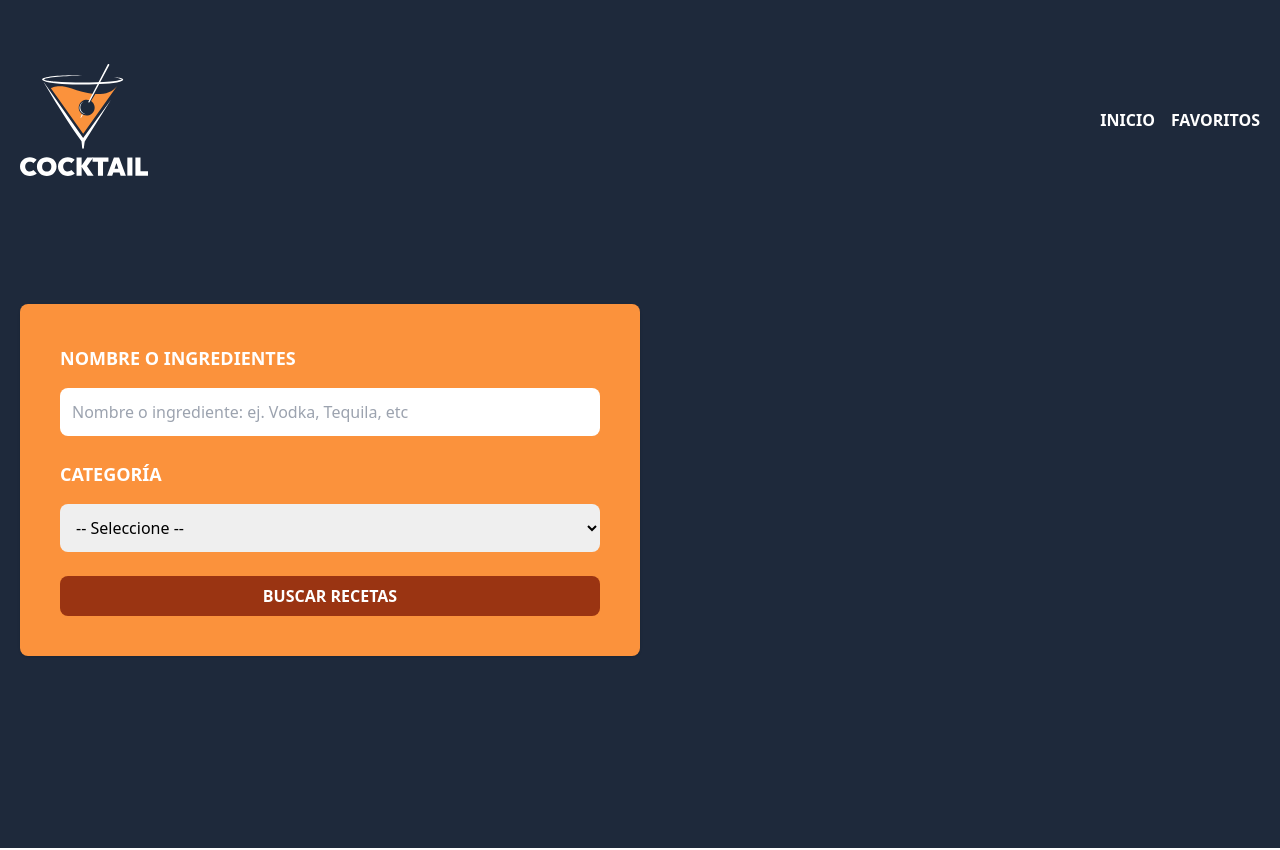
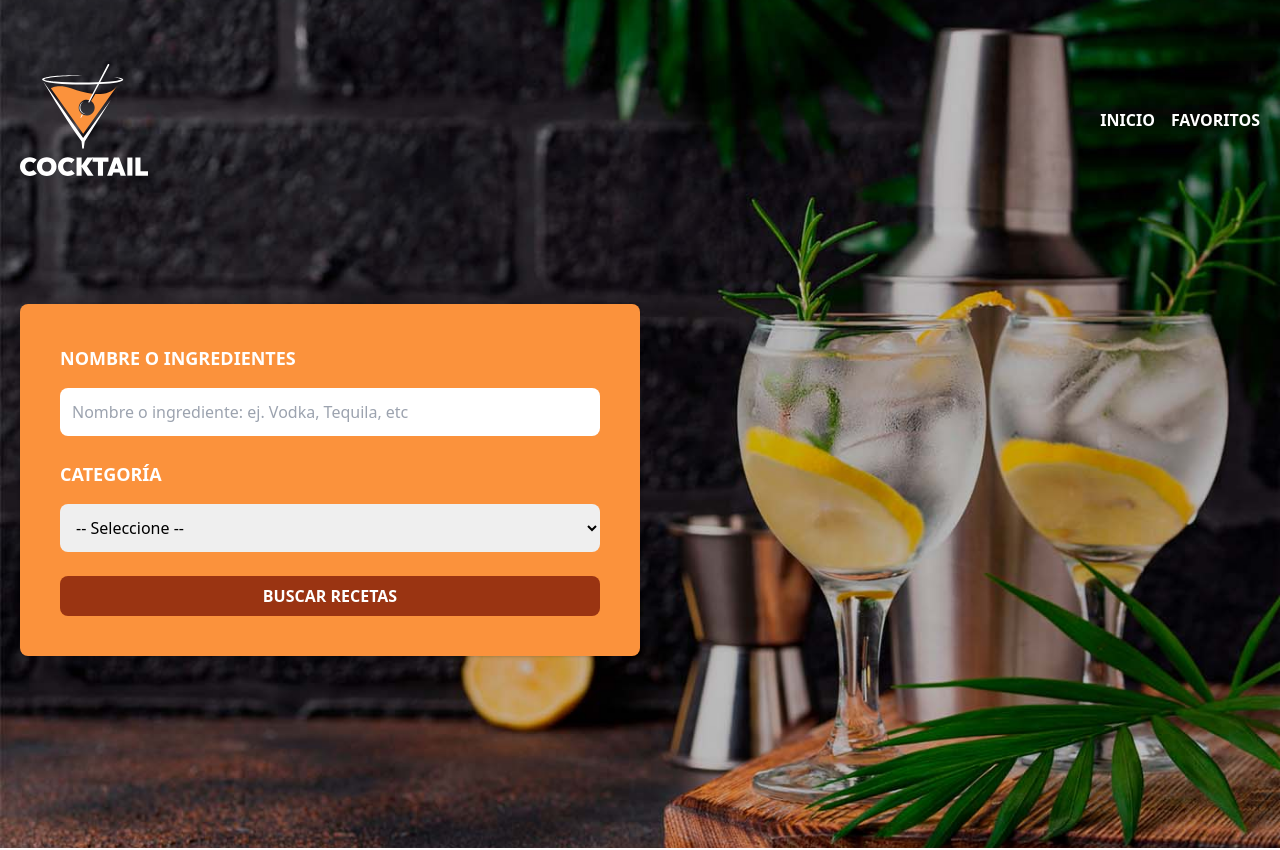
Before and after one commit to danielherrodri/bebidas-vue, a Vue app: page / in a window 1280 px wide. Shown: the top 850 px of the page. Built offline with nearby package versions, Linux system fonts and the light colour scheme.

Commit message:
Vídeo 227 - Detectando la página de Inicio

```diff
--- a/src/components/Header.vue
+++ b/src/components/Header.vue
@@ -1,8 +1,11 @@
 <script setup>
-import { RouterLink } from 'vue-router';
+import { computed } from 'vue';
+import { RouterLink, useRoute } from 'vue-router';
+const route = useRoute();
+const paginaInicio = computed(() => route.name === 'inicio')
 </script>
 <template>
-    <header class="bg-slate-800">
+    <header class="bg-slate-800" :class="{ header: paginaInicio }">
         <div class="mx-auto container px-5 py-16">
             <div class="flex justify-between items-center">
                 <div>
@@ -11,15 +14,18 @@
                     </RouterLink>
                 </div>
                 <nav class="flex gap-4">
-                    <RouterLink :to="{ name: 'inicio' }" class="text-white uppercase font-bold" active-class="text-orange-500">
+                    <RouterLink :to="{ name: 'inicio' }" class="text-white uppercase font-bold"
+                        active-class="text-orange-500">
                         Inicio
                     </RouterLink>
-                    <RouterLink :to="{ name: 'favoritos' }" class="text-white uppercase font-bold" active-class="text-orange-500">
+                    <RouterLink :to="{ name: 'favoritos' }" class="text-white uppercase font-bold"
+                        active-class="text-orange-500">
                         Favoritos
                     </RouterLink>
                 </nav>
             </div>
-            <form class="md:w-1/2 2xl:w-1/3 bg-orange-400 my-32 p-10 rounded-lg shadow space-y-6" action="">
+            <form v-if="paginaInicio" class="md:w-1/2 2xl:w-1/3 bg-orange-400 my-32 p-10 rounded-lg shadow space-y-6"
+                action="">
                 <div class="space-y-4">
                     <label class="block text-white uppercase font-extrabold text-lg" for="ingrediente">Nombre o
                         Ingredientes</label>
@@ -38,3 +44,10 @@
         </div>
     </header>
 </template>
+<style>
+.header {
+    background-image: url('/img/bg.jpg');
+    background-size: cover;
+    background-position: center;
+}
+</style>
```
